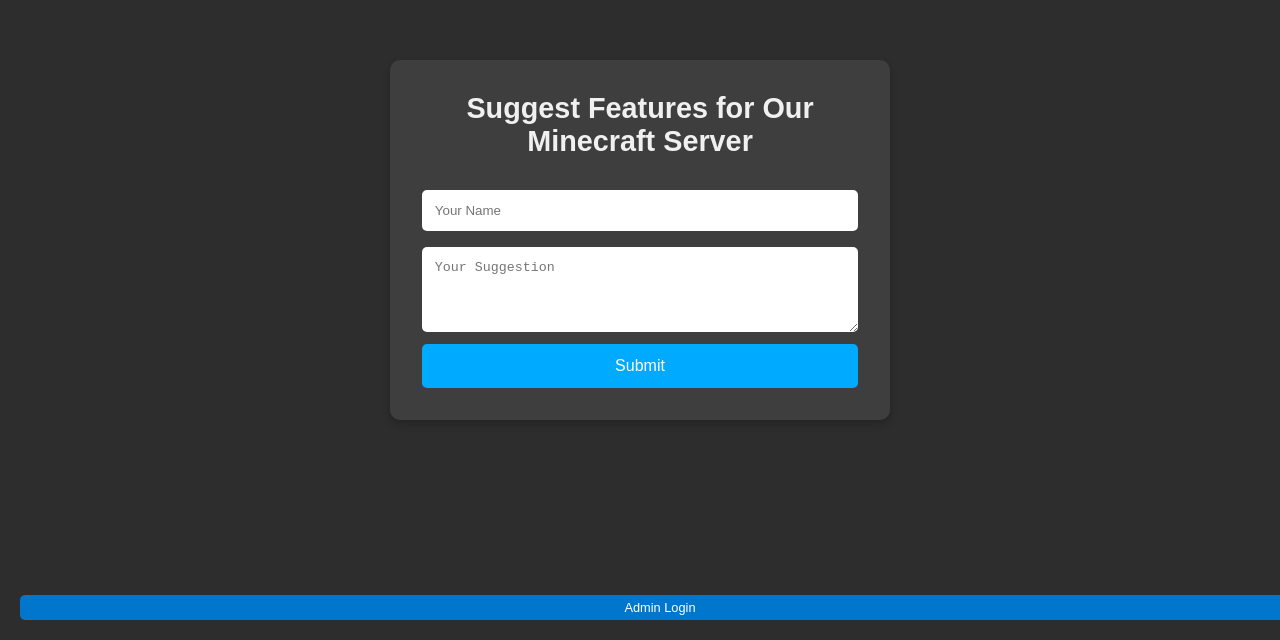
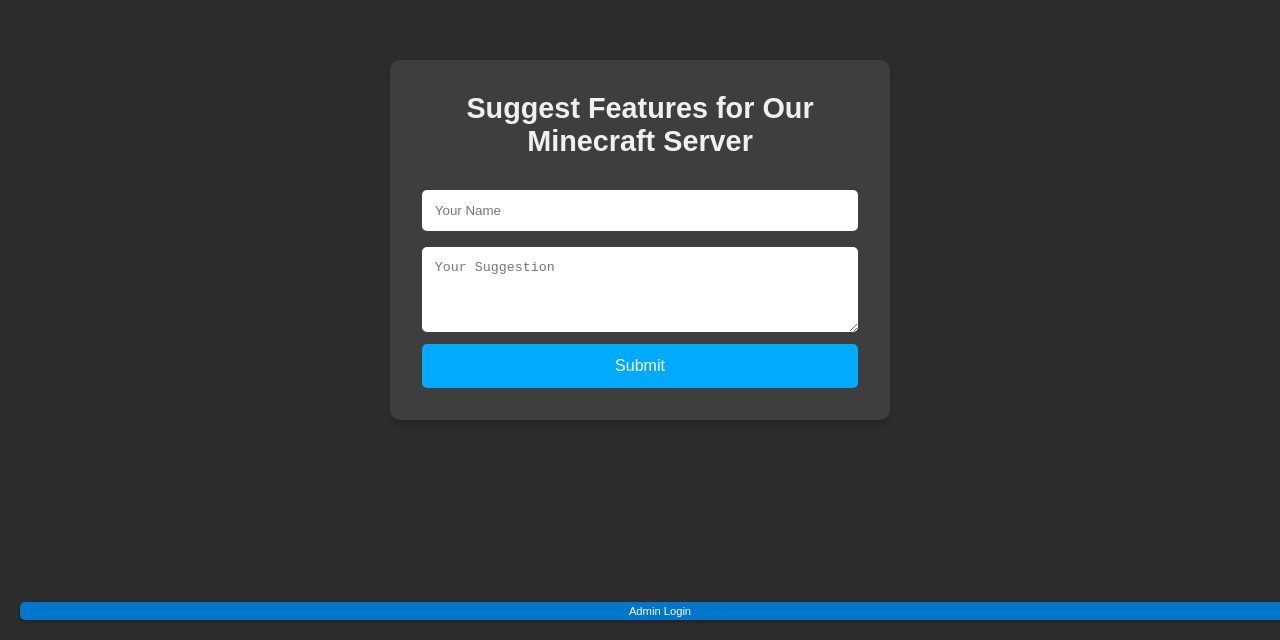
Before and after one commit to ysmuu/pangeamc, a plain HTML site: page index.html in a window 1280 px wide. Shown: the part 160-800 px from the top of the page. Drawn offline with Linux system fonts and the light colour scheme.

Commit message:
Update index.html

```diff
--- a/index.html
+++ b/index.html
@@ -51,13 +51,14 @@
             position: absolute;
             bottom: 20px;
             left: 20px;
-            padding: 0.3rem 0.6rem; /* Smaller padding */
+            padding: 0.2rem 0.5rem; /* Smaller padding */
             background-color: #0077cc;
             color: white;
             border: none;
             border-radius: 5px;
             cursor: pointer;
-            font-size: 0.8rem; /* Smaller font size */
+            font-size: 0.7rem; /* Smaller font size */
+            box-shadow: 0 2px 4px rgba(0, 0, 0, 0.3); /* Add slight shadow */
         }
     </style>
 </head>
```
